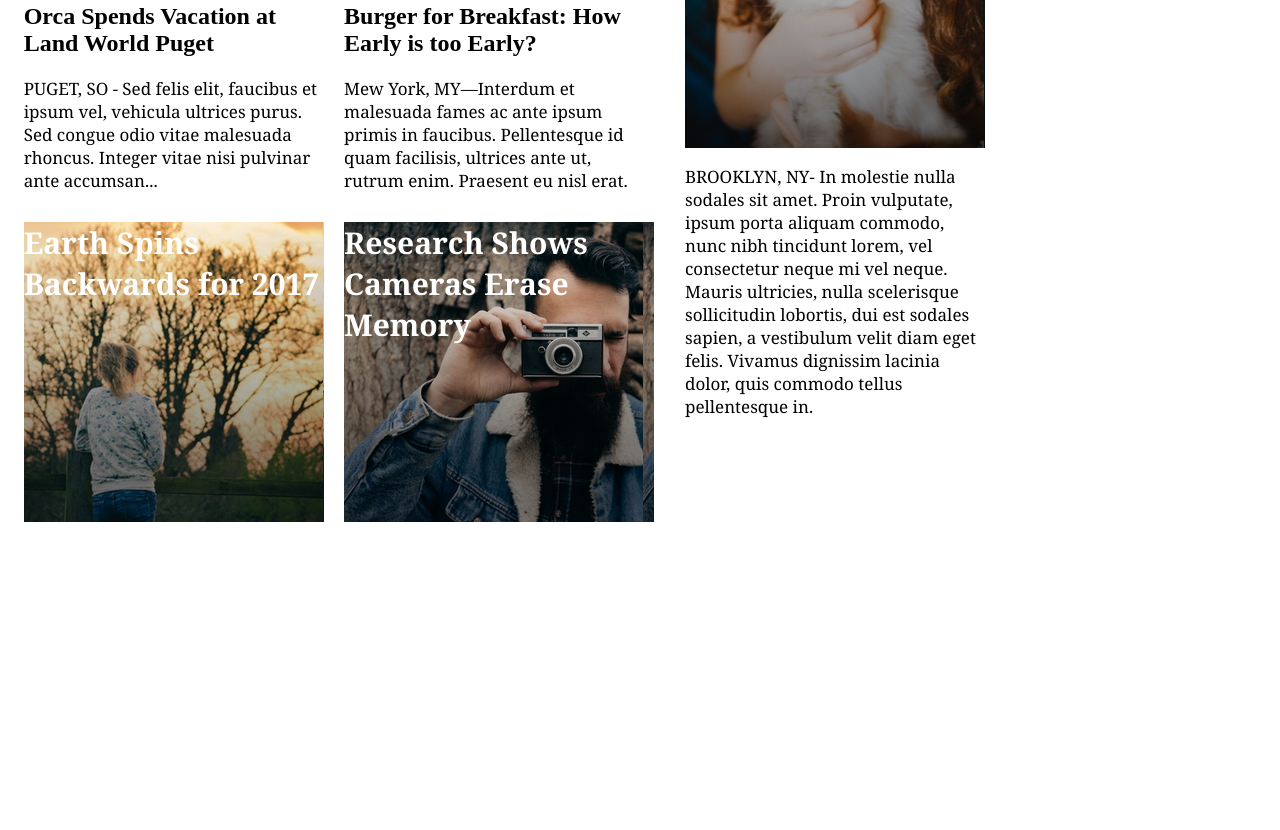
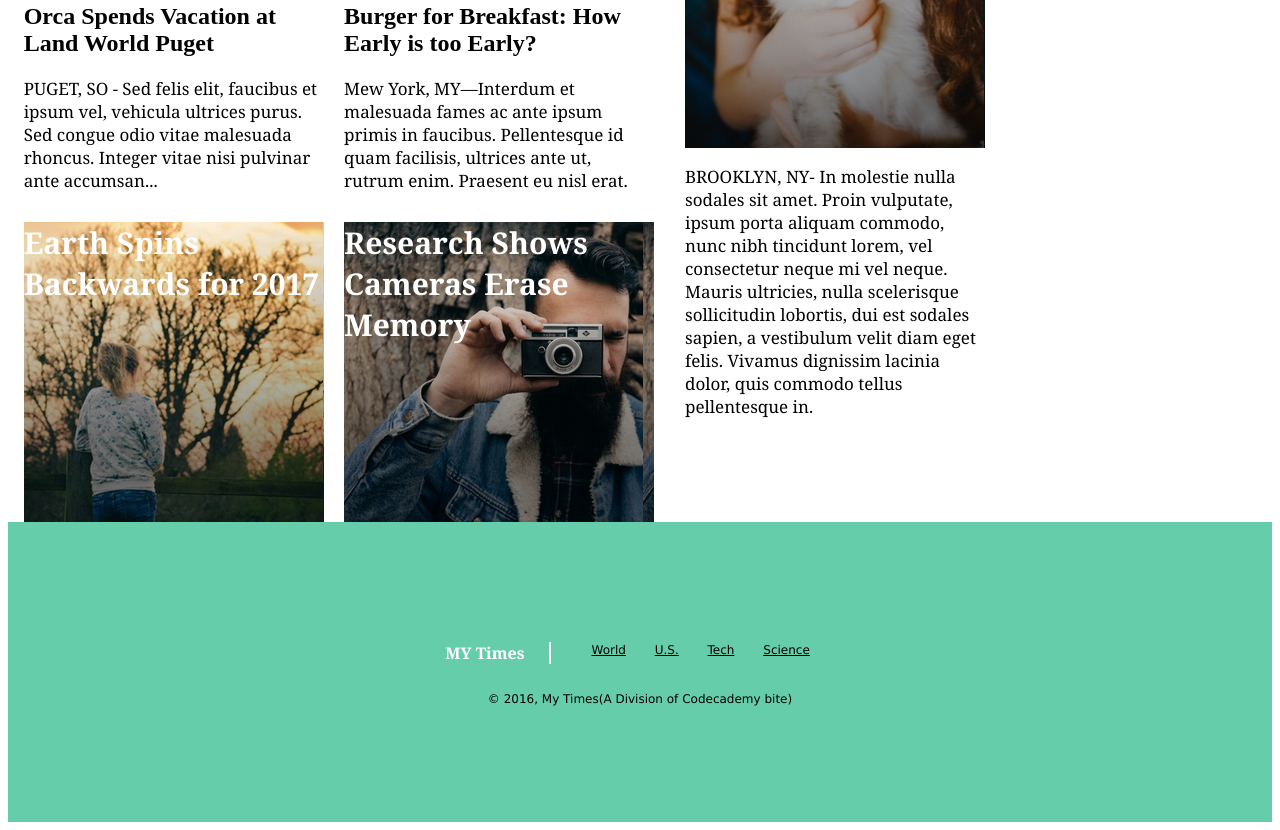
Before and after one commit to EizeHofstra/My_Times, a plain HTML site: page index.html in a window 1280 px wide. Shown: the part 748-1578 px from the top of the page. Before the commit the page ends 1278 px from the top, so only its background shows below. Drawn offline with Linux system fonts and the light colour scheme.

Commit message:
Complete step 7 footer

```diff
--- a/index.html
+++ b/index.html
@@ -76,5 +76,19 @@
         </div>
       </div>
     </div>
+    <div class="footer">
+      <div class="footlist">
+        <h3>MY Times</h3>
+        <ul>
+          <li><a href="#">World</a></li>
+          <li><a href="#">U.S.</a></li>
+          <li><a href="#">Tech</a></li>
+          <li><a href="#">Science</a></li>
+        </ul>
+      </div>
+      <div class="copyright">
+        <p>&copy; 2016, My Times(A Division of Codecademy bite)</p>
+      </div>
+    </div>
   </body>
 </html>
--- a/resources/css/style.css
+++ b/resources/css/style.css
@@ -126,3 +126,39 @@ a {
 .orca_earth {
   margin-right: 20px;
 }
+
+.footer {
+  display:flex;
+  background-color: MediumAquamarine;
+  margin: auto;
+  font-family: Verdana;
+  font-size: 12px;
+  height: 300px;
+  align-items: center;
+  justify-content: center;
+  flex-direction: column;
+}
+
+.footer h3 {
+  font-family: Georgia;
+  font-size: 16px;
+  font-weight: bold;
+  color: white;
+  border-right: 2px solid white;
+  flex-grow: 1;
+  padding-right: 25px;
+}
+
+.footlist {
+  display: flex;
+}
+
+.footer ul {
+  list-style-type: none;
+}
+
+.footer li {
+  display: inline-flex;
+  margin-top: 5px;
+  padding-right: 25px;
+}
```
